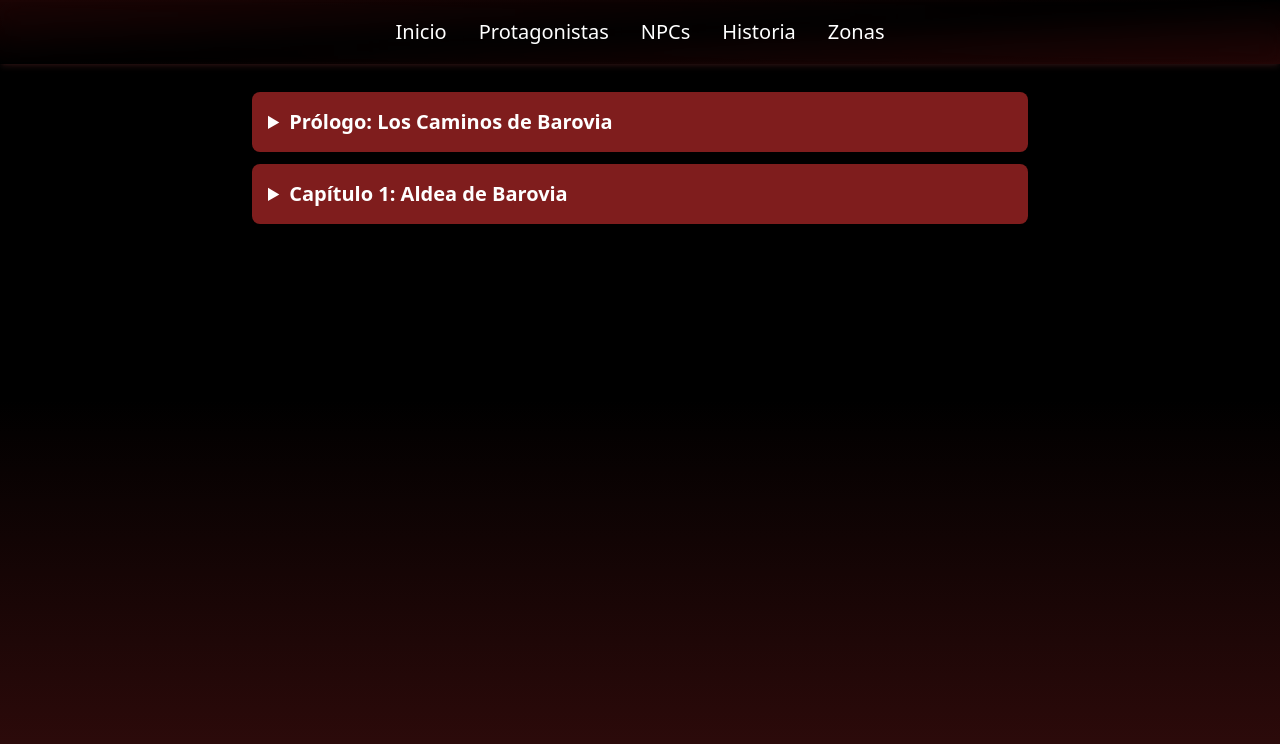
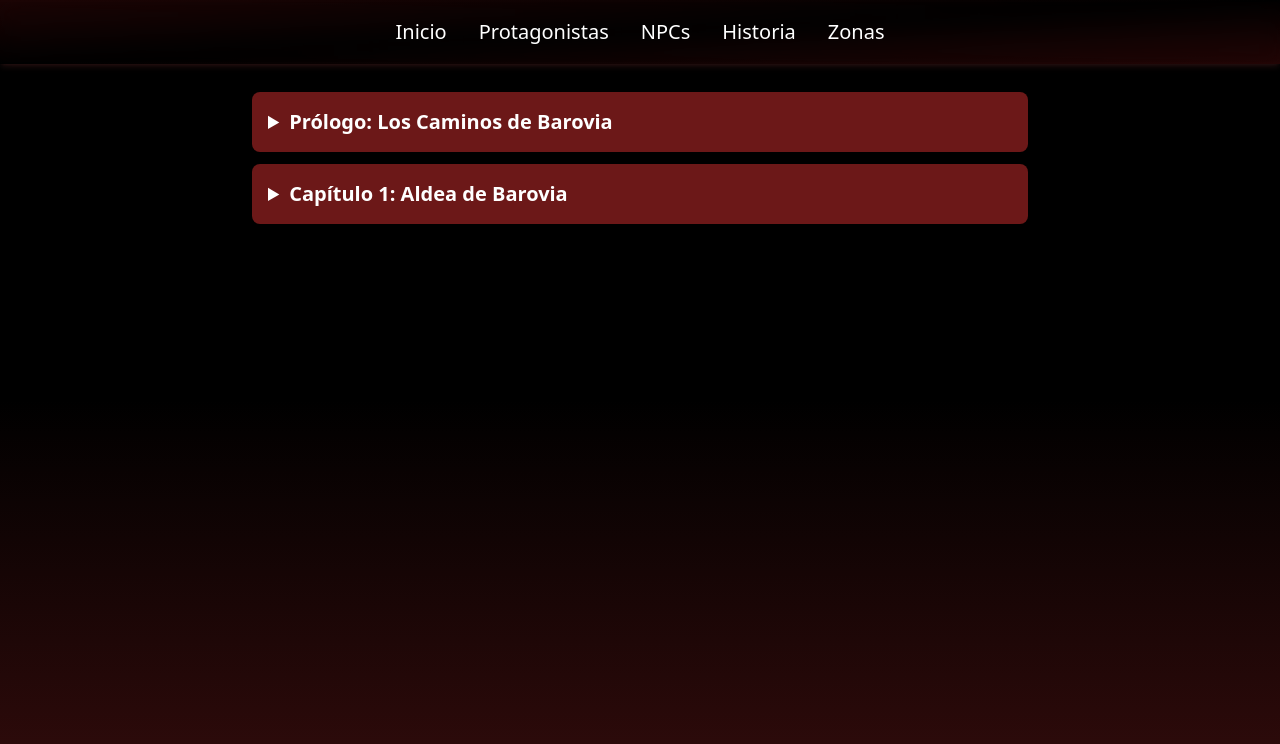
Before and after one commit to KazzK94/campaign-strahd, an Astro site: page /lore in a window 1280 px wide. Built offline with nearby package versions, Linux system fonts and the light colour scheme; Astro itself is replaced by a stand-in of ours.

Commit message:
in the Lore page, darkened the background for better readability of the text

```diff
--- a/src/pages/lore.astro
+++ b/src/pages/lore.astro
@@ -10,7 +10,7 @@ const chapters = [lore.prologue, lore.chapter1];
     {
       chapters.map((chapter) => {
         return (
-          <details class="bg-red-900 rounded-lg cursor-pointer">
+          <details class="bg-red-900/85 rounded-lg cursor-pointer">
             <summary class="text-pretty p-4 text-xl font-semibold">
               {chapter.title}
             </summary>
```
